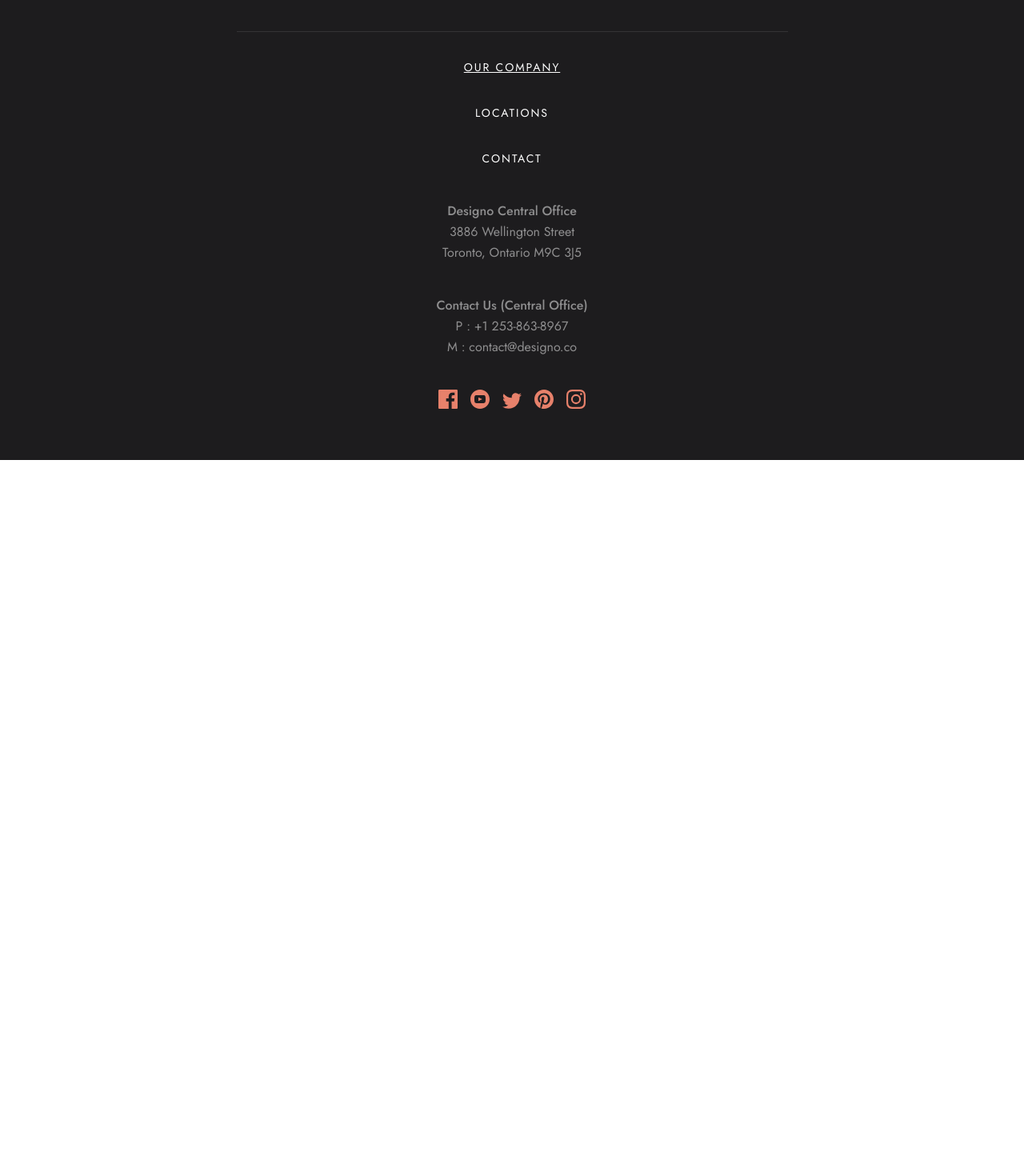
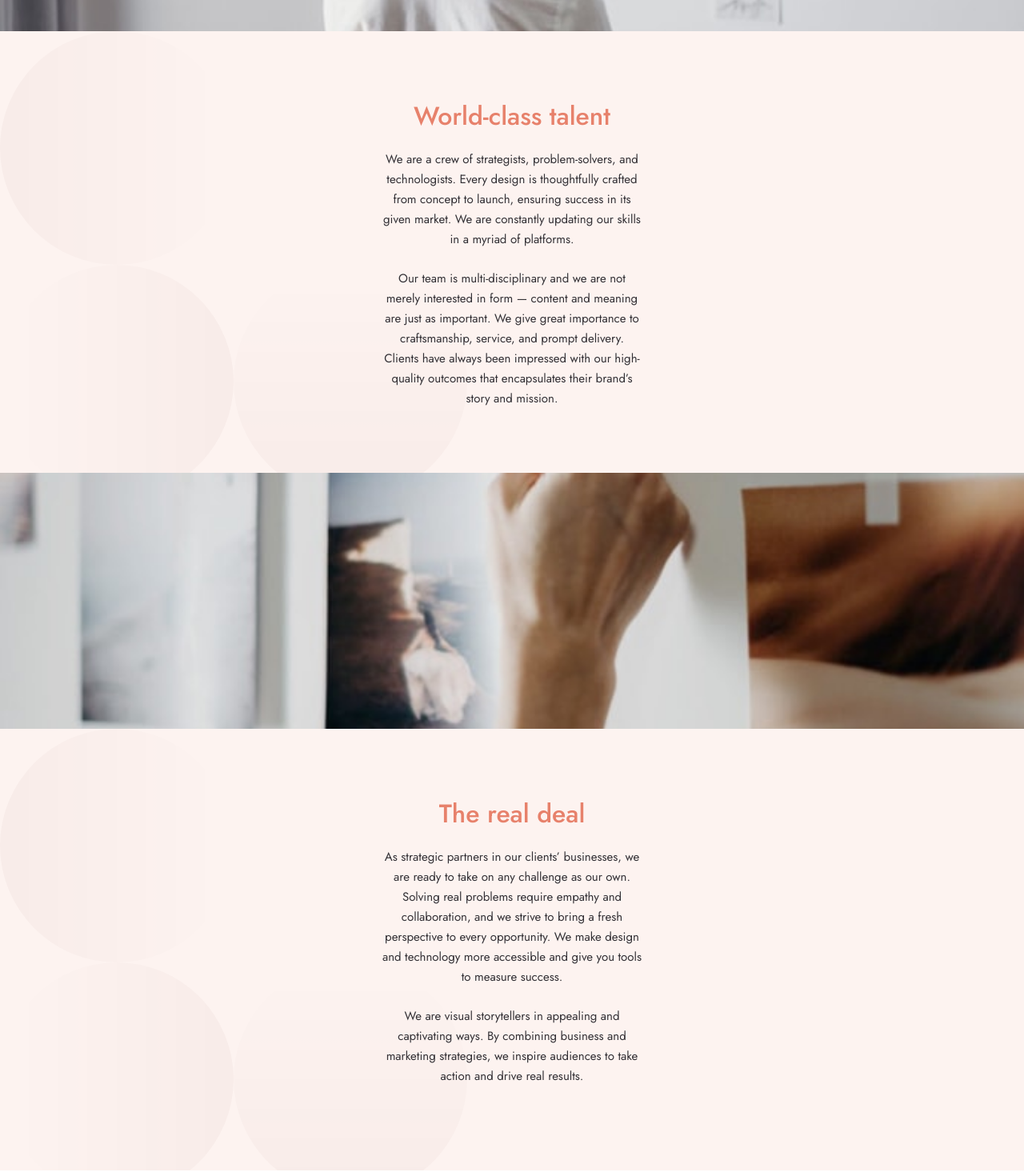
Before and after one commit to richieAiello/designo-website, a React (Vite) app: page /about in a window 1280 px wide. Shown: the part 1100-2570 px from the top of the page at 80% size. Before the commit the page ends 1675 px from the top, so only its background shows below. Built offline with nearby package versions, Linux system fonts and the light colour scheme.

Commit message:
Styles for section about.

```diff
--- a/src/components/main/about-section/AboutContext.js
+++ b/src/components/main/about-section/AboutContext.js
@@ -5,7 +5,7 @@ export default function AboutContext() {
     <section className="about container--secondary">
       <AboutImage />
       <div className="about__context">
-        <h2 className="about__heading">
+        <h2 className="about__heading bold">
           World-class talent
         </h2>
         <p className="about__text">
--- a/src/components/main/about-section/AboutContextSecondary.js
+++ b/src/components/main/about-section/AboutContextSecondary.js
@@ -4,8 +4,8 @@ export default function AboutContextSecondary() {
   return (
     <section className="about container--secondary">
       <AboutImageSecondary />
-      <div className="about__context">
-        <h2 className="about__heading">
+      <div className="about__context--secondary">
+        <h2 className="about__heading bold">
           The real deal
         </h2>
         <p className="about__text">
--- a/src/components/main/about-section/AboutImage.js
+++ b/src/components/main/about-section/AboutImage.js
@@ -6,7 +6,7 @@ export default function AboutImage() {
   return (
     <picture>
       <source srcSet={desktop} media="(min-width: 1440px)" />
-      <source srcSet={tablet} media="(min-width: 768px)" />
+      <source srcSet={tablet} media="(min-width: 376px)" />
       <img src={mobile} alt="" className="image image--about__world" />
     </picture>
   );
--- a/src/components/main/about-section/AboutImageSecondary.js
+++ b/src/components/main/about-section/AboutImageSecondary.js
@@ -6,7 +6,7 @@ export default function AboutImageSecondary() {
   return (
     <picture>
       <source srcSet={desktop} media="(min-width: 1440px)" />
-      <source srcSet={tablet} media="(min-width: 768px)" />
+      <source srcSet={tablet} media="(min-width: 376px)" />
       <img src={mobile} alt="" className="image image--about__real" />
     </picture>
   );
--- a/src/main.scss
+++ b/src/main.scss
@@ -249,7 +249,7 @@ $light-peach: #FFAD9B;
   position: relative;
   background-color: $white;
 
-  &--design {
+  &--secondary {
     padding-bottom: 17.875rem;
   }
 }
@@ -442,6 +442,46 @@ $light-peach: #FFAD9B;
   }
 }
 
+// Section about
+.about {
+  display: flex;
+  flex-direction: column;
+  background-color: #FDF3F0;
+  background-image: url(./assets/shared/desktop/bg-pattern-three-circles.svg);
+  background-position: left 320px;
+  background-repeat: no-repeat;
+  text-align: center;
+
+  &__context,
+  &__context--secondary {
+    width: min(100% - 3rem, 327px);
+    margin-inline: auto;
+  }
+
+  &__context {
+    padding: 5rem 0;
+  }
+
+  &__context--secondary {
+    padding: 5rem 0 6.5625rem;
+  }
+
+  &__heading {
+    color: $peach;
+    font-size: 2rem;
+    line-height: 2.25rem;
+    margin-bottom: 1.5rem;
+  }
+
+  &__text {
+    color: $dark-grey;
+
+    &:nth-of-type(1) {
+      margin-bottom: 1.5rem;
+    }
+  }
+}
+
 /*****************************************
   FOOTER
 *****************************************/
@@ -605,11 +645,13 @@ $light-peach: #FFAD9B;
     }
 
     &__world {
-
+      width: 100%;
+      height: 320px;
     }
 
     &__real {
-
+      width: 100%;
+      height: 320px;
     }
   }
 
--- a/src/routes/About.js
+++ b/src/routes/About.js
@@ -1,5 +1,8 @@
 import Hero from "../components/hero/Hero";
 import HeroBanner from "../components/hero/HeroBanner";
+import AboutContext from "../components/main/about-section/AboutContext";
+import AboutContextSecondary from "../components/main/about-section/AboutContextSecondary";
+import YourProject from "../components/main/your-project-section/YourProject";
 import Footer from "../components/footer/Footer";
 
 export default function About() {
@@ -18,6 +21,11 @@ export default function About() {
         }
         banner={<HeroBanner />}
       />
+      <main className="main main--secondary">
+        <AboutContext />
+        <AboutContextSecondary />
+        <YourProject />
+      </main>
       <Footer footerClass="footer"/>
     </>
   );
--- a/src/routes/AppDesign.js
+++ b/src/routes/AppDesign.js
@@ -17,7 +17,7 @@ export default function AppDesign() {
           to your customers right at their fingertips.`
         }
       />
-      <main className="main main--design">
+      <main className="main main--secondary">
         <section className="projects container">
           <ProjectsCard
             card="air"
--- a/src/routes/GraphicDesign.js
+++ b/src/routes/GraphicDesign.js
@@ -17,7 +17,7 @@ export default function GraphicDesign() {
           tailored to meet your business objectives.`
         }
       />
-      <main className="main main--design">
+      <main className="main main--secondary">
         <section className="projects container">
           <ProjectsCard
             card="tim"
--- a/src/routes/WebDesign.js
+++ b/src/routes/WebDesign.js
@@ -17,7 +17,7 @@ export default function WebDesign() {
           and bring memorable brand experiences.`
         }
       />
-      <main className="main main--design">
+      <main className="main main--secondary">
         <section className="projects container">
           <ProjectsCard
             card="express"
```
